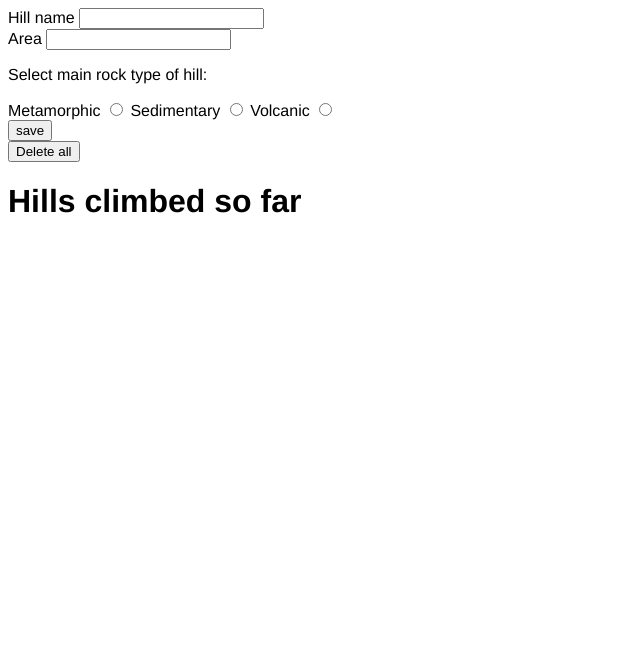
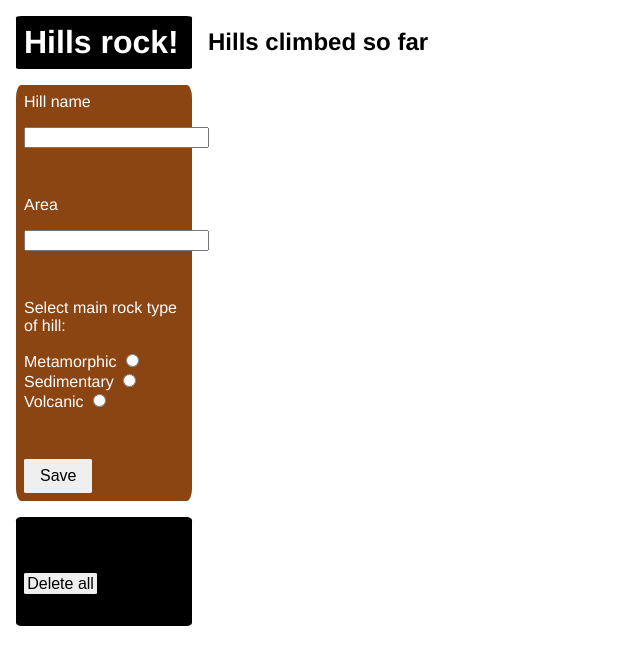
Before and after one commit to kernsary/dom, a website: page index.html in a window 1280 px wide. Shown: the whole page, without its empty margins (0-640 px from the left). Drawn offline with Linux system fonts and the light colour scheme.

Commit message:
extensions completed

```diff
--- a/css/main.css
+++ b/css/main.css
@@ -1,15 +1,83 @@
 body {
+  display: flex;
   font-family: Helvetica, sans-serif;
+}
+
+#bar-wrapper{
+  display: flex;
+  flex-direction: column;
+}
+
+.main-heading {
+  width: 10rem;
+  background-color: Black;
+  color: White;
+  margin: 0.5rem 0.5rem;
+  padding: 0.5rem 0.5rem;
+  border: 0px none;
+  border-radius: 3%;
+}
+
+.form-wrapper {
+  width: 10rem;
+  background-color: saddlebrown;
+  color: White;
+  margin: 0.5rem 0.5rem;
+  padding: 0.5rem 0.5rem;
+  border: 0px none;
+  border-radius: 3%;
+}
+
+.form-el {
+  margin-bottom: 3rem;
+}
+
+#submit-button {
+  border: 0em none;
+  border-radius: 3%;
+  padding: 0.5rem 1rem;
+  width: auto;
+  font-size: 1em;
+}
+
+.delete-wrapper {
+  width: 10rem;
+  background-color: Black;
+  color: White;
+  margin: 0.5rem 0.5rem;
+  padding: 0.5rem 0.5rem;
+  border: 0px none;
+  border-radius: 3%;
+}
+
+#delete-all-button {
+  margin: 3rem 0rem 1.5rem 0rem;
+  border: 0em none;
+  border-radius: 3%;
+  padding: 0.1rem 0.2rem;
+  width: auto;
+  font-size: 1em;
+}
+
+#list-wrapper {
+  display: flex;
+  flex-direction: column;
+}
+
+#hills-climbed-heading {
+  margin-left: 0.5rem;
 }
 
 #hill-list {
   display: flex;
+  flex-direction: row;
   flex-wrap: wrap;
   list-style-type: none;
 }
 
 .hill-list-item {
   width: 10rem;
+  height: 8rem;
   background-color: Green;
   color: White;
   margin: 0.5rem 0.5rem;
--- a/index.html
+++ b/index.html
@@ -2,20 +2,29 @@
 <html lang="en" dir="ltr">
 <head>
   <meta charset="utf-8">
-  <title>Hills</title>
+  <title>Hills rock!</title>
   <link rel="stylesheet" type="text/css" href="css/main.css">
   <script src="js/app.js"></script>
 </head>
+<body>
+
+  <div id="bar-wrapper">
+
+    <h1 class="main-heading">Hills rock!</h1>
+
+    <div class="form-wrapper">
 
       <form id="new-hill-form">
         <div id="form-wrapper">
           <div class="form-el">
             <label for="name">Hill name</label>
+            <p></p>
             <input type="text" id="name" required>
           </div>
 
           <div class="form-el">
             <label for="area">Area</label>
+            <p></p>
             <input type="text" id="area" required>
           </div>
 
@@ -31,15 +40,24 @@
           </div>
 
         </div>
-  <input type="submit" value="save">
+
+        <input id="submit-button" type="submit" value="Save">
+
       </form>
+    </div>
 
-<button id="delete-all">Delete all</button>
+    <div class="delete-wrapper">
+      <button id="delete-all-button">Delete all</button>
+    </div>
 
-<h1>Hills climbed so far</h1>
+  </div>
+
+  <div id="list-wrapper">
+
+    <h2 id="hills-climbed-heading">Hills climbed so far</h2>
     <div id="hill-list"></div>
 
-<body>
+  </div>
 
 </body>
 </html>
```
Lines whose indentation alone changed are shown as unchanged.
